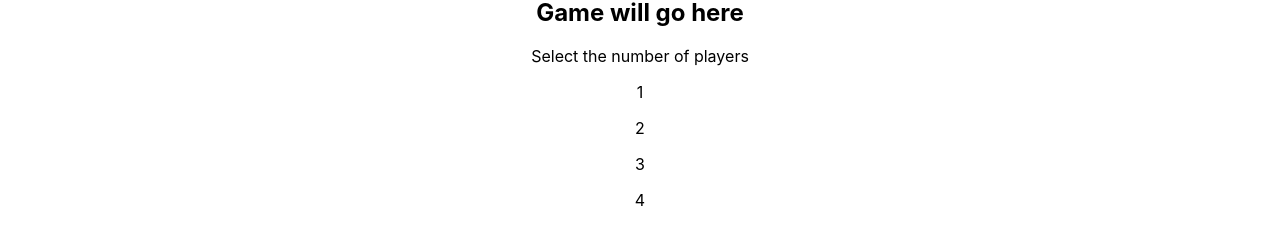
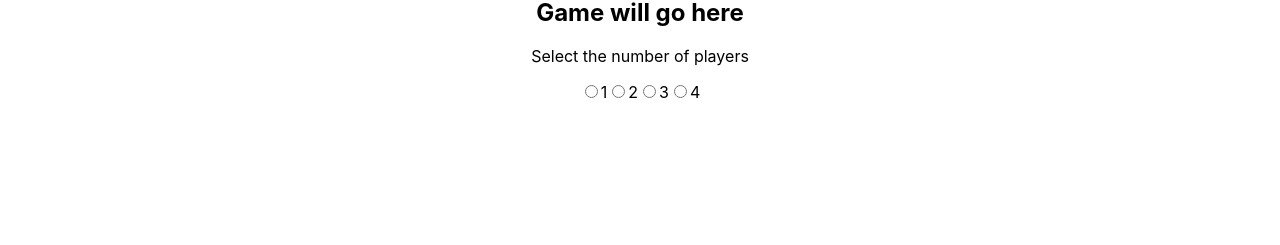
Before and after one commit to mewarren/math-racer, a React (Create React App) app: page / in a window 1280 px wide. Shown: the part 155-400 px from the top of the page. Built offline with nearby package versions, Linux system fonts and the light colour scheme.

Commit message:
add radio buttons for player number selection

```diff
--- a/src/components/players/Players.js
+++ b/src/components/players/Players.js
@@ -7,10 +7,18 @@ class Players extends React.Component {
             <div>
                 <p>Select the number of players</p>
                 <div className="selectPlayers">
-                    <p>1</p>
-                    <p>2</p>
-                    <p>3</p>
-                    <p>4</p>
+                    <input type="radio" id="onePlayers" name="selectPlayers" value="one">
+                    </input>
+                    <label for="onePlayers">1</label>
+                    <input type="radio" id="twoPlayers" name="selectPlayers" value="two">
+                    </input>
+                    <label for="twoPlayers">2</label>
+                    <input type="radio" id="threePlayers" name="selectPlayers" value="three">
+                    </input>
+                    <label for="threePlayers">3</label>
+                    <input type="radio" id="fourPlayers" name="selectPlayers" value="four">
+                    </input>
+                    <label for="fourPlayers">4</label>
                 </div>
 
             </div>
```
